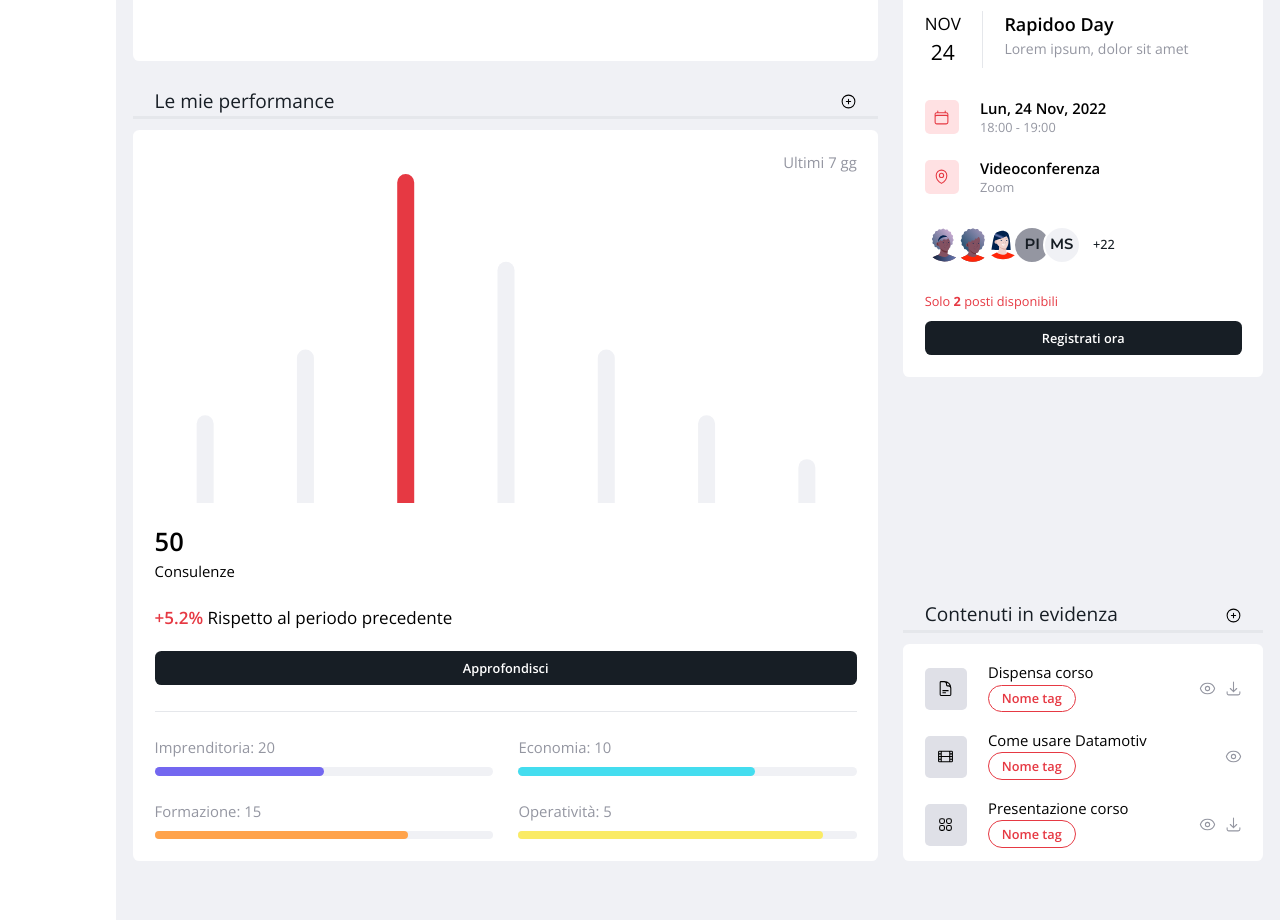
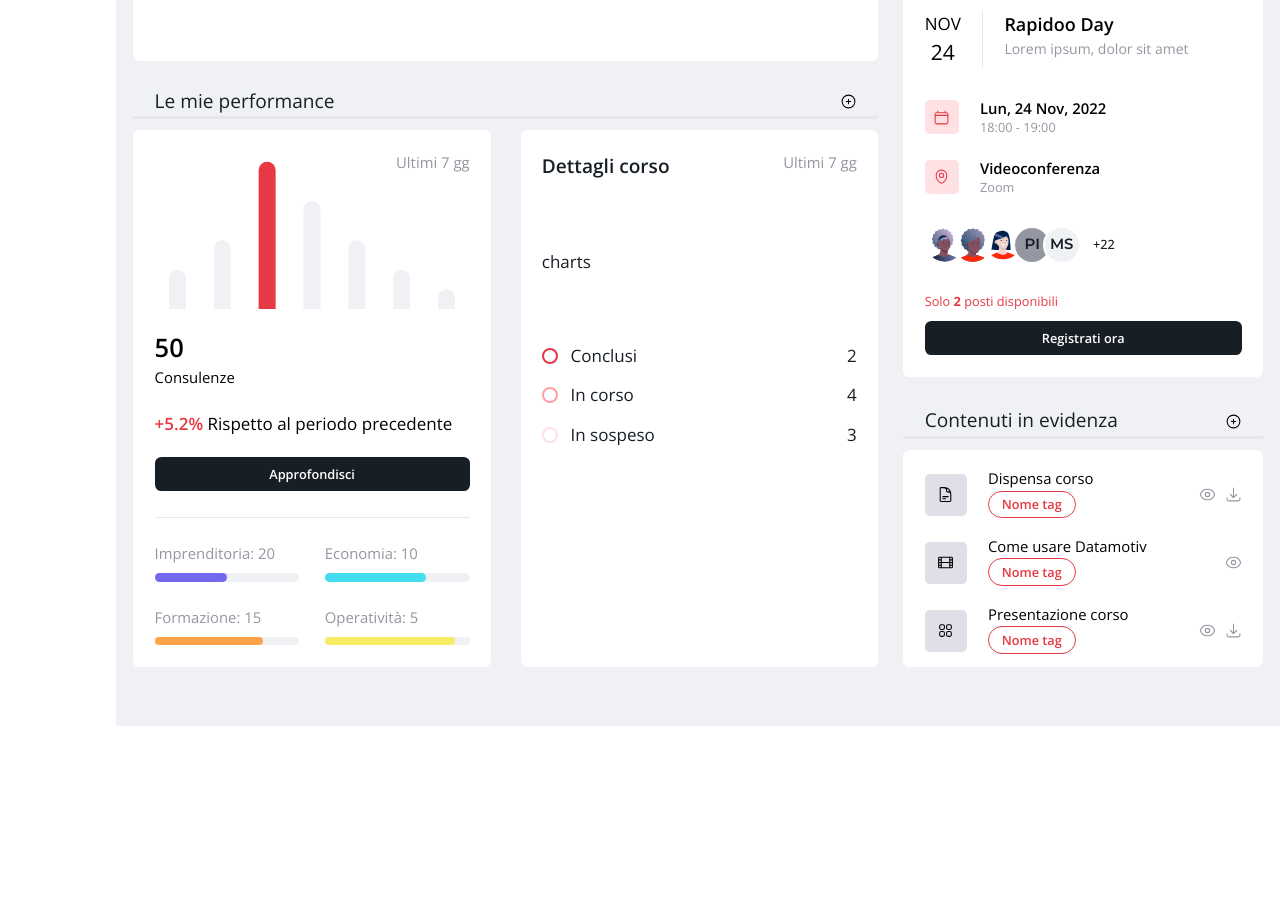
Before and after one commit to xdelmo/rapidoo-dashboard, a React (Create React App) app: page / in a window 1280 px wide. Shown: the part 760-1680 px from the top of the page. After the commit the page ends 1486 px from the top, so only its background shows below. Built offline with nearby package versions, Linux system fonts and the light colour scheme.

Commit message:
UPDATE: new DoughnutChart components

```diff
--- a/src/components/BarChart.jsx
+++ b/src/components/BarChart.jsx
@@ -12,7 +12,7 @@ function BarChart(props) {
     return totalAdvices;
   };
   return (
-    <div>
+    <div className="flex-1 p-5 rounded-md bg-light">
       <div>
         {/* bar chart */}
         <div className="relative">
@@ -26,30 +26,30 @@ function BarChart(props) {
         </div>
 
         {/* totale consulenze */}
-        <h2 className="text-2xl font-semibold mt-5">{getTotalAdvices()}</h2>
+        <h2 className="mt-5 text-2xl font-semibold">{getTotalAdvices()}</h2>
         <span className="inline-block text-sm">Consulenze</span>
 
         {/* trend  */}
-        <p className="font-light my-5">
-          <span className="text-primary font-semibold">+5.2% </span>Rispetto al
+        <p className="my-5 font-light">
+          <span className="font-semibold text-primary">+5.2% </span>Rispetto al
           periodo precedente
         </p>
 
         {/* bottone */}
-        <button className="rounded-md bg-accent py-2 w-full text-light text-xs px-3 font-semibold">
+        <button className="w-full px-3 py-2 text-xs font-semibold rounded-md bg-accent text-light">
           <a href="#" className="inline">
             Approfondisci
           </a>
         </button>
 
         {/* divisorio */}
-        <div className="border-t my-6"></div>
+        <div className="my-6 border-t"></div>
 
         {/* griglia per tag consulenze */}
         <div className="grid grid-cols-2 gap-6">
           {/* cella tag consulenza */}
           <div>
-            <span className="mb-2 text-sm text-accentParagraph block">
+            <span className="block mb-2 text-sm text-accentParagraph">
               Imprenditoria: 20
             </span>
             <div class=" bg-accentDesaturated h-2 rounded-md">
@@ -57,7 +57,7 @@ function BarChart(props) {
             </div>
           </div>
           <div>
-            <span className="mb-2 text-sm text-accentParagraph block">
+            <span className="block mb-2 text-sm text-accentParagraph">
               Economia: 10
             </span>
             <div class=" bg-accentDesaturated h-2 rounded-md">
@@ -65,7 +65,7 @@ function BarChart(props) {
             </div>
           </div>
           <div>
-            <span className="mb-2 text-sm text-accentParagraph block">
+            <span className="block mb-2 text-sm text-accentParagraph">
               Formazione: 15
             </span>
             <div class=" bg-accentDesaturated h-2 rounded-md">
@@ -73,7 +73,7 @@ function BarChart(props) {
             </div>
           </div>
           <div>
-            <span className="mb-2 text-sm text-accentParagraph block">
+            <span className="block mb-2 text-sm text-accentParagraph">
               Operatività: 5
             </span>
             <div class=" bg-accentDesaturated h-2 rounded-md">
--- /dev/null
+++ b/src/components/DoughnutChart.jsx
@@ -0,0 +1,46 @@
+import React from "react";
+
+function DoughnutChart() {
+  return (
+    <div className="flex-1 p-5 rounded-md bg-light text-accent">
+      <div className="relative ">
+        {" "}
+        <h2 className="mb-2 text-lg font-semibold">Dettagli corso</h2>
+        <span className="absolute top-0 right-0 text-sm text-accentParagraph">
+          Ultimi 7 gg
+        </span>
+      </div>
+      {/* !INSERIRE I 3 CHART QUI */}
+      <div className="my-16">charts</div>
+      {/* recap statistiche corsi */}
+      <div className="flex flex-col gap-[14px]">
+        {/* recap conclusi */}
+        <div className="flex items-center justify-between">
+          <div className="flex items-center">
+            <div class="oval border-primary border-2 border-solid "></div>
+            <span className="ml-3 ">Conclusi</span>
+          </div>
+          <span>2</span>
+        </div>
+        {/* recap in corso */}
+        <div className="flex items-center justify-between">
+          <div className="flex items-center">
+            <div class="oval border-primaryLight border-2 border-solid"></div>
+            <span className="ml-3 ">In corso</span>
+          </div>
+          <span>4</span>
+        </div>
+        {/* recap in sospeso */}
+        <div className="flex items-center justify-between">
+          <div className="flex items-center">
+            <div class="oval border-primaryLighter border-2 border-solid"></div>
+            <span className="ml-3 ">In sospeso</span>
+          </div>
+          <span>3</span>
+        </div>
+      </div>
+    </div>
+  );
+}
+
+export default DoughnutChart;
--- a/src/components/Performance.jsx
+++ b/src/components/Performance.jsx
@@ -13,6 +13,7 @@ import OverTitle from "./OverTitle";
 // import { faker } from "@faker-js/faker";
 import BarChart from "./BarChart";
 import { advicesData } from "../constants/data";
+import DoughnutChart from "./DoughnutChart";
 
 function Performance() {
   const [userData, setUserData] = useState({
@@ -87,8 +88,9 @@ function Performance() {
   return (
     <div className="h-full">
       <OverTitle title="Le mie performance" />
-      <div className=" bg-light rounded-md p-5">
+      <div className="flex flex-col gap-7 xl:flex-row">
         <BarChart chartData={userData} />
+        <DoughnutChart />
         {/* <Bar options={options} data={data} /> */}
         {/* <div className="">Performance</div> */}
         {/* 2 COMPONENTI DIFFERENTI PER I CHART
--- a/src/index.css
+++ b/src/index.css
@@ -53,4 +53,10 @@
   .grid-row-span-2 {
     grid-row: span 2;
   }
+
+  .oval {
+    height: 16px;
+    width: 16px;
+    border-radius: 100%;
+  }
 }
```
